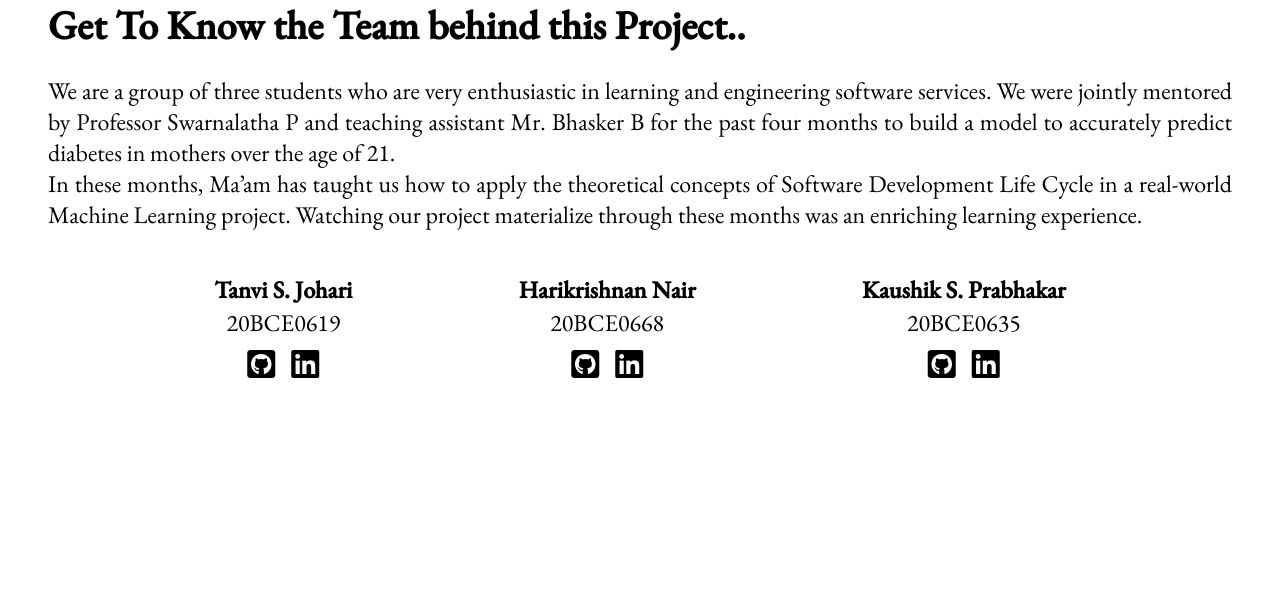
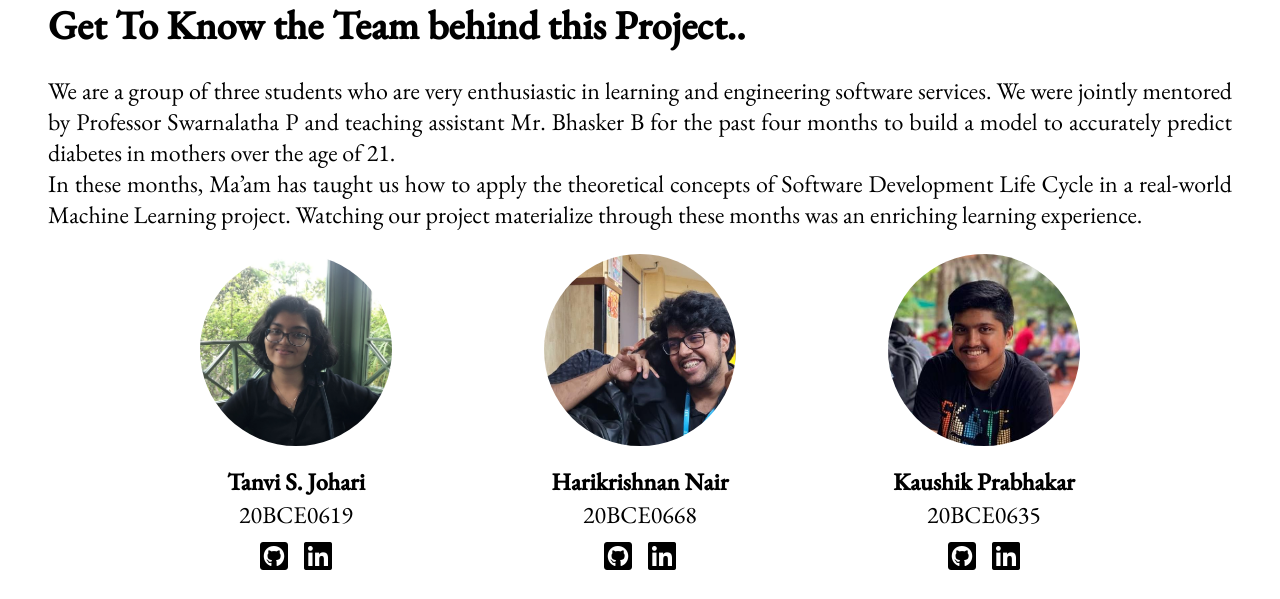
Before and after one commit to TJ202/diabetes-prediction, a Flask app: page /about in a window 1280 px wide. Shown: the part 558-1157 px from the top of the page. Before the commit the page ends 936 px from the top, so only its background shows below. Run offline with Flask 2, Linux system fonts and the light colour scheme; parts of the project's set-up code (start-up, migrations or seed data) failed here and were passed over; some libraries are stand-ins or nearby versions.

Commit message:
added: images

```diff
--- a/static/styles/about.css
+++ b/static/styles/about.css
@@ -102,3 +102,22 @@ b {
 .innerWrap h2 {
     margin-bottom: 0.1rem;
 }
+
+img {
+    width: 100%;
+    height: 100%;
+    object-fit: cover;
+    border-radius: 50%;
+}
+
+.image {
+    width: 12rem;
+    height: 12rem;
+}
+
+.innerWrap {
+    display: flex;
+    flex-direction: column;
+    justify-content: center;
+    align-items: center;
+}
--- a/templates/about.html
+++ b/templates/about.html
@@ -52,6 +52,9 @@
             </p>
             <div class="wrap">
                 <div class="innerWrap">
+                    <div class="image">
+                        <img src="../static/images/tanvi.jpg" alt="">
+                    </div>
                     <h2>Tanvi S. Johari</h2>
                     <p>20BCE0619</p>
                     <div class="cen">
@@ -60,6 +63,9 @@
                     </div>
                 </div>
                 <div class="innerWrap">
+                    <div class="image">
+                        <img src="../static/images/hari.jpg" alt="">
+                    </div>
                     <h2>Harikrishnan Nair</h2>
                     <p>20BCE0668</p>
                     <div class="cen">
@@ -68,7 +74,10 @@
                     </div>
                 </div>
                 <div class="innerWrap">
-                    <h2>Kaushik S. Prabhakar</h2>
+                    <div class="image">
+                        <img src="../static/images/kaushik.jpg" alt="">
+                    </div>
+                    <h2>Kaushik Prabhakar</h2>
                     <p>20BCE0635</p>
                     <div class="cen">
                         <a href="{{ url_for('kgh') }}"><i class="first fa-brands fa-github-square fa-2xl"></i></a>
```
Also changed, not shown: static/images/hari.jpg (added), static/images/kaushik.jpg (added), static/images/tanvi.jpg (added), 1 other file.
